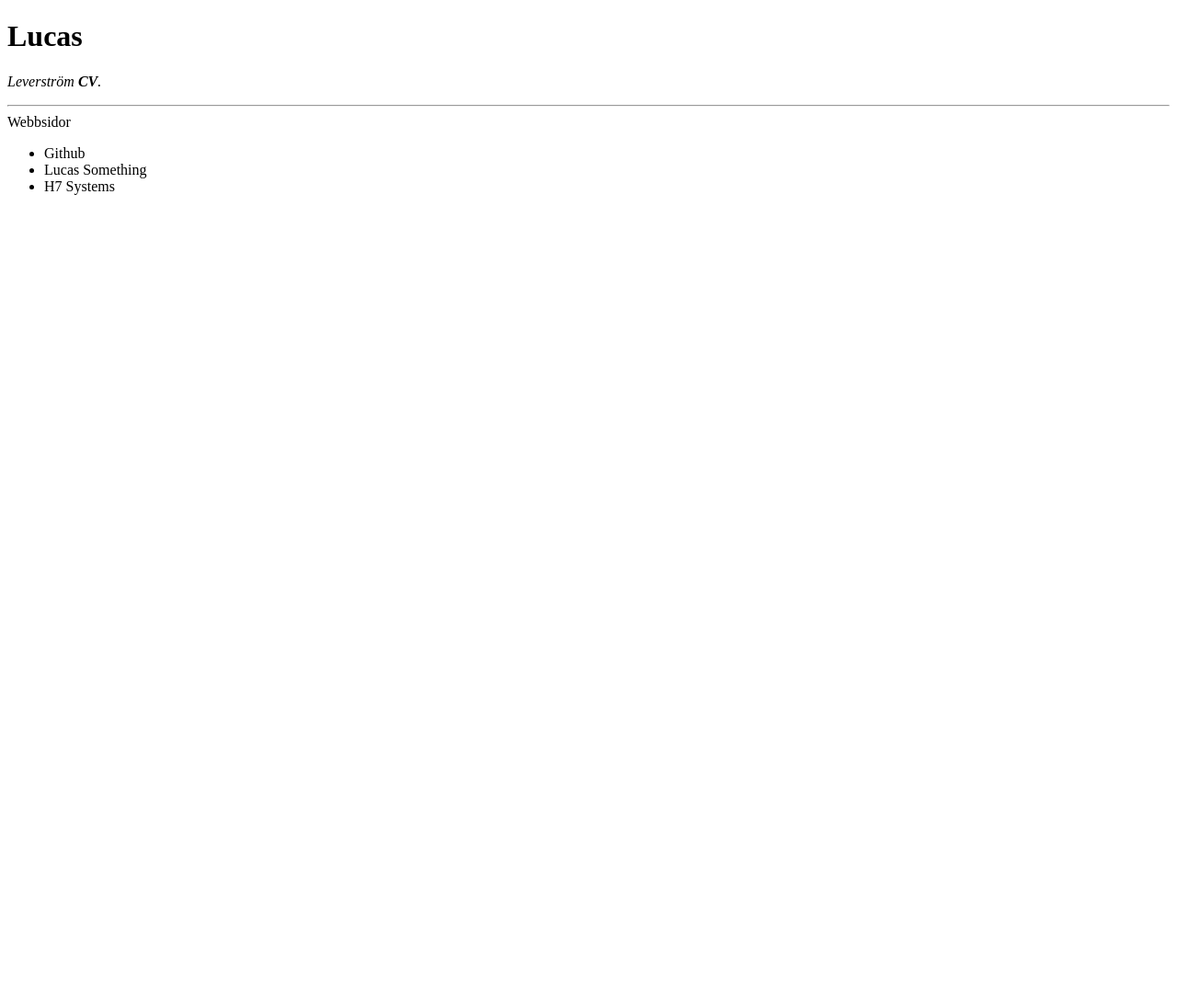
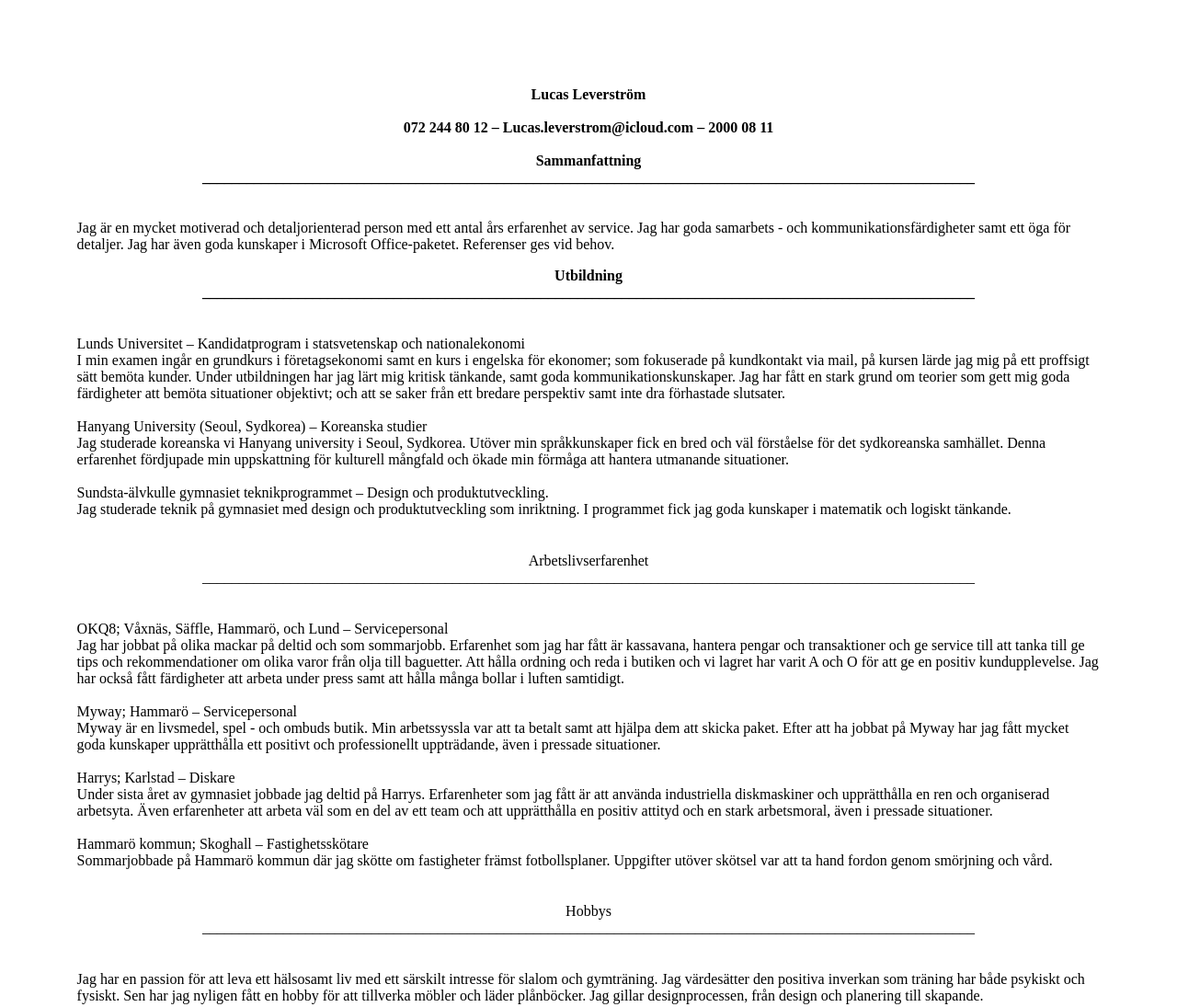
Before and after one commit to Lucas-something/CV, a plain HTML site: page index.html in a window 1280 px wide. Shown: the whole page at 92% size. Before the commit the page ends 800 px from the top, so only its background shows below. Drawn offline with Linux system fonts and the light colour scheme.

Commit message:
Add files via upload

```diff
--- a/index.html
+++ b/index.html
@@ -1,17 +1,51 @@
 <!DOCTYPE html>
+<div class="paper-shadow">
+  <p>
+
 <head>
-    <meta charset="UTF-8">
-    <title>Lucas Leverström CV</title>
+  <title></title>
+  <style>
+    p {
+      margin-top: 1cm;
+      margin-left: 2cm;
+      margin-right: 2cm;
+    }
+  </style>
 </head>
 <body>
-<h1>Lucas</h1>
-<p><em> Leverström <strong> CV</strong>.</em></p>
-<hr>
-<hr3>Webbsidor</hr3>
-<ul>
-    <li>Github</li>
-    <li>Lucas Something</li>
-    <li>H7 Systems</li>
-</ul>
+  <p><center><br /></center></p>
+  <b><center>Lucas Leverström<br /> <br /> 072 244 80 12 – Lucas.leverstrom@icloud.com – 2000 08 11<br /> <br /> Sammanfattning  <br /> _________________________________________________________________________________________________________ </center></b>
+
+  <p>Jag är en mycket motiverad och detaljorienterad person med ett antal års erfarenhet av service. Jag har goda samarbets - och kommunikationsfärdigheter samt ett öga för detaljer. Jag har även goda kunskaper i Microsoft Office-paketet. Referenser ges vid behov.
+</p>
+  <b><center>
+    Utbildning <br /> _________________________________________________________________________________________________________
+  </center></b>
+   <p>
+  Lunds Universitet – Kandidatprogram i statsvetenskap och nationalekonomi <br /> I min examen ingår en grundkurs i företagsekonomi samt en kurs i engelska för ekonomer; som fokuserade på kundkontakt via mail, på kursen lärde jag mig på ett proffsigt sätt bemöta kunder. Under utbildningen har jag lärt mig kritisk tänkande, samt goda kommunikationskunskaper. Jag har fått en stark grund om teorier som gett mig goda färdigheter att bemöta situationer objektivt; och att se saker från ett bredare perspektiv samt inte dra förhastade slutsater. <br /> <br /> Hanyang University (Seoul, Sydkorea) – Koreanska studier <br /> Jag studerade koreanska vi Hanyang university i Seoul, Sydkorea. Utöver min språkkunskaper fick en bred och väl förståelse för det sydkoreanska samhället. Denna erfarenhet fördjupade min uppskattning för kulturell mångfald och ökade min förmåga att hantera utmanande situationer. <br /> <br /> Sundsta-älvkulle gymnasiet teknikprogrammet – Design och produktutveckling. <br /> Jag studerade teknik på gymnasiet med design och produktutveckling som inriktning. I programmet fick jag goda kunskaper i matematik och logiskt tänkande.
+  </p>
+
+    <p><center>
+    Arbetslivserfarenhet <br /> _________________________________________________________________________________________________________
+  </center></p>
+   <p>OKQ8; Våxnäs, Säffle, Hammarö, och Lund – Servicepersonal <br /> Jag har jobbat på olika mackar på deltid och som sommarjobb. Erfarenhet som jag har fått är kassavana, hantera pengar och transaktioner och ge service till att tanka till ge tips och rekommendationer om olika varor från olja till baguetter. Att hålla ordning och reda i butiken och vi lagret har varit A och O för att ge en positiv kundupplevelse. Jag har också fått färdigheter att arbeta under press samt att hålla många bollar i luften samtidigt. <br /> <br />Myway; Hammarö – Servicepersonal <br /> Myway är en livsmedel, spel - och ombuds butik. Min arbetssyssla var att ta betalt samt att hjälpa dem att skicka paket. Efter att ha jobbat på Myway har jag fått mycket goda kunskaper upprätthålla ett positivt och professionellt uppträdande, även i pressade situationer. <br /> <br /> Harrys; Karlstad – Diskare  <br />Under sista året av gymnasiet jobbade jag deltid på Harrys. Erfarenheter som jag fått är att använda industriella diskmaskiner och upprätthålla en ren och organiserad arbetsyta. Även erfarenheter att arbeta väl som en del av ett team och att upprätthålla en positiv attityd och en stark arbetsmoral, även i pressade situationer.  <br />  <br /> Hammarö kommun; Skoghall – Fastighetsskötare <br /> Sommarjobbade på Hammarö kommun där jag skötte om fastigheter främst fotbollsplaner. Uppgifter utöver skötsel var att ta hand fordon genom smörjning och vård.
+</p>
+    <p><center>
+    Hobbys <br /> _________________________________________________________________________________________________________
+  </center></p>
+  <p>
+Jag har en passion för att leva ett hälsosamt liv med ett särskilt intresse för slalom och gymträning. Jag värdesätter den positiva inverkan som träning har både psykiskt och fysiskt. Sen har jag nyligen fått en hobby för att tillverka möbler och läder plånböcker. Jag gillar designprocessen, från design och planering till skapande.
+
+    </p>
+
+
+
+
 </body>
 </html>
+
+
+  </p>
+
+
+</div>
```
